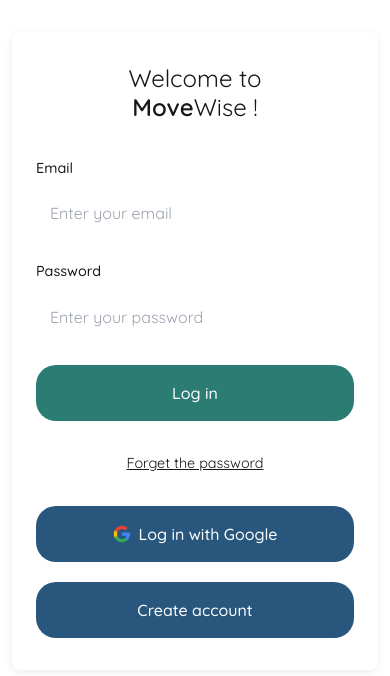
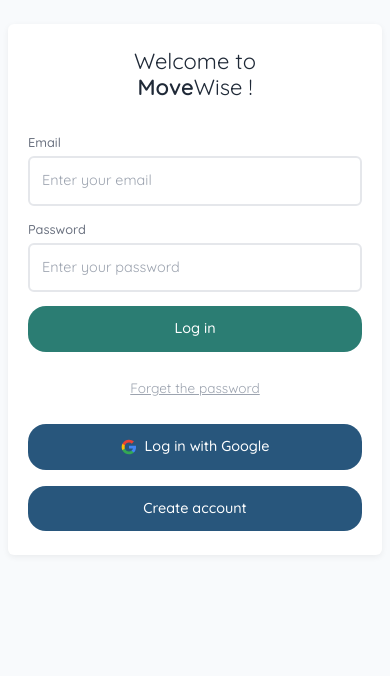
Before and after one commit to MathiasOliverNielsen/Gran-Canaria-Ride-System-G7, a Next.js app in the folder gran-canaria-ride-system/: page /login in a window 390 px wide. Shown: the top 676 px of the page. Built offline with nearby package versions, Linux system fonts and the light colour scheme.

Commit message:
Refactored styles for login and register forms to improve responsiveness and consistency

```diff
--- a/gran-canaria-ride-system/components/login/LoginForm.module.scss
+++ b/gran-canaria-ride-system/components/login/LoginForm.module.scss
@@ -6,7 +6,7 @@
   display: flex;
   align-items: center;
   justify-content: center;
-  background-color: var(--background-light);
+  background-color: #f8fafc;
   padding: 2rem;
   padding-top: max(2rem, env(safe-area-inset-top)); // Safe area for devices with notches
   padding-bottom: max(2rem, env(safe-area-inset-bottom));
@@ -33,13 +33,13 @@
 .title {
   font-size: 1.75rem;
   font-weight: 400;
-  color: var(--text-primary);
+  color: #1f2937;
   margin: 0;
   line-height: 1.3;
 
   .brand {
     font-weight: 600;
-    color: var(--text-primary);
+    color: #1f2937;
   }
 }
 
@@ -59,13 +59,13 @@
 .label {
   font-size: 0.95rem;
   font-weight: 500;
-  color: var(--text-secondary);
+  color: #6b7280;
 }
 
 .input {
   width: 100%;
   padding: 0.875rem 1rem;
-  border: 2px solid var(--border-color);
+  border: 2px solid #e5e7eb;
   border-radius: 8px;
   font-size: 1rem;
   transition:
@@ -75,7 +75,7 @@
 
   &:focus {
     outline: none;
-    border-color: var(--border-focus);
+    border-color: #3b82f6;
     box-shadow: 0 0 0 3px rgba(59, 130, 246, 0.1);
   }
 
@@ -94,9 +94,9 @@
 }
 
 .error {
-  background-color: var(--error-bg);
-  border: 1px solid var(--error-border);
-  color: var(--error-text);
+  background-color: #fef2f2;
+  border: 1px solid #fecaca;
+  color: #dc2626;
   padding: 0.875rem 1rem;
   border-radius: 8px;
   font-size: 0.95rem;
@@ -141,7 +141,7 @@
 .linkButton {
   background: none;
   border: none;
-  color: var(--text-muted);
+  color: #9ca3af;
   font-size: 0.95rem;
   text-decoration: underline;
   cursor: pointer;
@@ -149,7 +149,7 @@
   transition: color 0.2s ease;
 
   &:hover:not(:disabled) {
-    color: var(--text-secondary);
+    color: #6b7280;
   }
 
   &:disabled {
@@ -189,43 +189,24 @@
 // Responsive design
 @media (max-width: 768px) {
   .container {
-    padding: 1.5rem 1rem;
+    padding: 1rem 0.75rem;
     align-items: flex-start;
-    padding-top: 2rem;
-  }
-
-  .formWrapper {
-    padding: 2.5rem 2rem;
-    max-width: 450px;
-    margin-top: 1rem;
-  }
-
-  .title {
-    font-size: 1.625rem;
-  }
-}
-
-@media (max-width: 480px) {
-  .container {
-    padding: 1rem 0.75rem;
-    min-height: 100vh;
-    min-height: 100dvh; // Dynamic viewport height for mobile browsers
+    padding-top: 1.5rem;
   }
 
   .formWrapper {
     padding: 2rem 1.5rem;
-    border-radius: 8px;
-    box-shadow: 0 2px 8px rgba(0, 0, 0, 0.08);
+    max-width: 450px;
+    margin-top: 0.75rem;
     gap: 1.25rem;
   }
 
   .title {
     font-size: 1.5rem;
-    line-height: 1.2;
   }
 
   .form {
-    gap: 1.25rem;
+    gap: 1rem;
   }
 
   .inputGroup {
@@ -233,90 +214,156 @@
   }
 
   .label {
-    font-size: 0.9rem;
+    font-size: 0.875rem;
   }
 
   .input {
-    padding: 1rem 0.875rem;
-    font-size: 1rem;
+    padding: 0.75rem 0.875rem;
+    font-size: 0.95rem;
+  }
+
+  .button {
+    padding: 0.75rem 1.25rem;
+    font-size: 0.95rem;
+    min-height: 44px;
+  }
+}
+
+@media (max-width: 480px) {
+  .container {
+    padding: 0.75rem 0.5rem;
+    min-height: 100vh;
+    min-height: 100dvh; // Dynamic viewport height for mobile browsers
+  }
+
+  .formWrapper {
+    padding: 1.5rem 1.25rem;
     border-radius: 6px;
+    box-shadow: 0 2px 6px rgba(0, 0, 0, 0.06);
+    gap: 1rem;
+  }
+
+  .title {
+    font-size: 1.375rem;
+    line-height: 1.2;
+  }
+
+  .form {
+    gap: 0.875rem;
+  }
+
+  .inputGroup {
+    gap: 0.25rem;
+  }
+
+  .label {
+    font-size: 0.8rem;
+    font-weight: 500;
+  }
+
+  .input {
+    padding: 0.75rem;
+    font-size: 0.9rem;
+    border-radius: 6px;
+    min-height: 42px;
     // Prevent zoom on iOS Safari
     -webkit-text-size-adjust: 100%;
   }
 
   .button {
-    padding: 1rem 1.5rem;
-    font-size: 1rem;
-    border-radius: 20px;
-    min-height: 48px; // Touch target minimum
+    padding: 0.75rem 1rem;
+    font-size: 0.9rem;
+    border-radius: 18px;
+    min-height: 42px; // Touch target minimum
   }
 
   .linkButton {
-    padding: 0.75rem;
-    min-height: 44px; // Touch target minimum
-    font-size: 0.9rem;
+    padding: 0.5rem;
+    min-height: 40px; // Touch target minimum
+    font-size: 0.85rem;
   }
 
   .error {
-    padding: 0.75rem 1rem;
-    font-size: 0.9rem;
+    padding: 0.625rem 0.75rem;
+    font-size: 0.85rem;
   }
 
   .googleIcon {
-    width: 18px;
-    height: 18px;
+    width: 16px;
+    height: 16px;
+  }
+
+  .fieldError {
+    font-size: 0.75rem;
+    margin-top: 0.1875rem;
   }
 }
 
 // Extra small screens
 @media (max-width: 360px) {
   .container {
-    padding: 0.75rem 0.5rem;
+    padding: 0.5rem 0.375rem;
   }
 
   .formWrapper {
-    padding: 1.5rem 1.25rem;
+    padding: 1.25rem 1rem;
   }
 
   .title {
-    font-size: 1.375rem;
+    font-size: 1.25rem;
   }
 
   .input {
-    padding: 0.875rem 0.75rem;
+    padding: 0.625rem;
+    font-size: 0.875rem;
   }
 
   .button {
-    padding: 0.875rem 1.25rem;
+    padding: 0.625rem 0.875rem;
+    font-size: 0.875rem;
   }
 }
 
 // Landscape orientation for mobile
 @media (max-width: 768px) and (orientation: landscape) {
   .container {
-    padding: 0.75rem 1rem;
+    padding: 0.5rem 0.75rem;
     align-items: center;
     min-height: 100vh;
     min-height: 100dvh;
   }
 
   .formWrapper {
-    padding: 1.5rem 2rem;
-    gap: 1rem;
+    padding: 1.25rem 1.5rem;
+    gap: 0.75rem;
     margin-top: 0;
   }
 
   .form {
-    gap: 1rem;
+    gap: 0.75rem;
   }
 
   .title {
-    font-size: 1.375rem;
-    margin-bottom: 0.5rem;
+    font-size: 1.25rem;
+    margin-bottom: 0.375rem;
   }
 
   .header {
-    margin-bottom: 0.5rem;
+    margin-bottom: 0.375rem;
+  }
+
+  .inputGroup {
+    gap: 0.1875rem;
+  }
+
+  .label {
+    font-size: 0.8rem;
+  }
+
+  .input,
+  .button {
+    padding: 0.625rem 0.875rem;
+    font-size: 0.875rem;
   }
 }
 
@@ -329,18 +376,18 @@
 
 // Validation error styles
 .inputError {
-  border-color: var(--error-border);
+  border-color: #fecaca;
   box-shadow: 0 0 0 3px rgba(239, 68, 68, 0.1);
 
   &:focus {
-    border-color: var(--error-border);
+    border-color: #fecaca;
     box-shadow: 0 0 0 3px rgba(239, 68, 68, 0.15);
   }
 }
 
 .fieldError {
   font-size: 0.875rem;
-  color: var(--error-text);
+  color: #dc2626;
   font-weight: 500;
   margin-top: 0.25rem;
   display: flex;
@@ -356,10 +403,10 @@
 
 @media (max-width: 480px) {
   .fieldError {
-    font-size: 0.8rem;
+    font-size: 0.75rem;
 
     &::before {
-      font-size: 0.7rem;
+      font-size: 0.65rem;
     }
   }
 }
--- a/gran-canaria-ride-system/components/register/RegisterForm.module.scss
+++ b/gran-canaria-ride-system/components/register/RegisterForm.module.scss
@@ -5,16 +5,52 @@
 .loginPrompt {
   text-align: center;
   font-size: 0.95rem;
-  color: var(--text-secondary);
+  color: #6b7280;
   display: flex;
   align-items: center;
   gap: 0.5rem;
   flex-wrap: wrap;
   justify-content: center;
+}
 
-  @media (max-width: 480px) {
-    font-size: 0.9rem;
-    flex-direction: column;
-    gap: 0.5rem;
+// Mobile optimizations for register-specific elements
+@media (max-width: 768px) {
+  .loginPrompt {
+    margin-top: 1rem; // Reduced spacing above login prompt
+    font-size: 0.875rem;
+    gap: 0.375rem;
   }
 }
+
+@media (max-width: 480px) {
+  .loginPrompt {
+    font-size: 0.8rem;
+    flex-direction: column;
+    gap: 0.375rem;
+    margin-top: 0.75rem; // Further reduced for mobile
+  }
+
+  // Since register form has more fields, reduce gap between them
+  .form {
+    gap: 0.75rem; // Tighter than login form due to more fields
+  }
+}
+
+@media (max-width: 360px) {
+  .loginPrompt {
+    margin-top: 0.5rem;
+    font-size: 0.75rem;
+  }
+}
+
+// Landscape optimizations for register form
+@media (max-width: 768px) and (orientation: landscape) {
+  .loginPrompt {
+    margin-top: 0.5rem;
+    font-size: 0.75rem;
+  }
+
+  .form {
+    gap: 0.5rem; // Very tight spacing in landscape with multiple fields
+  }
+}
```
